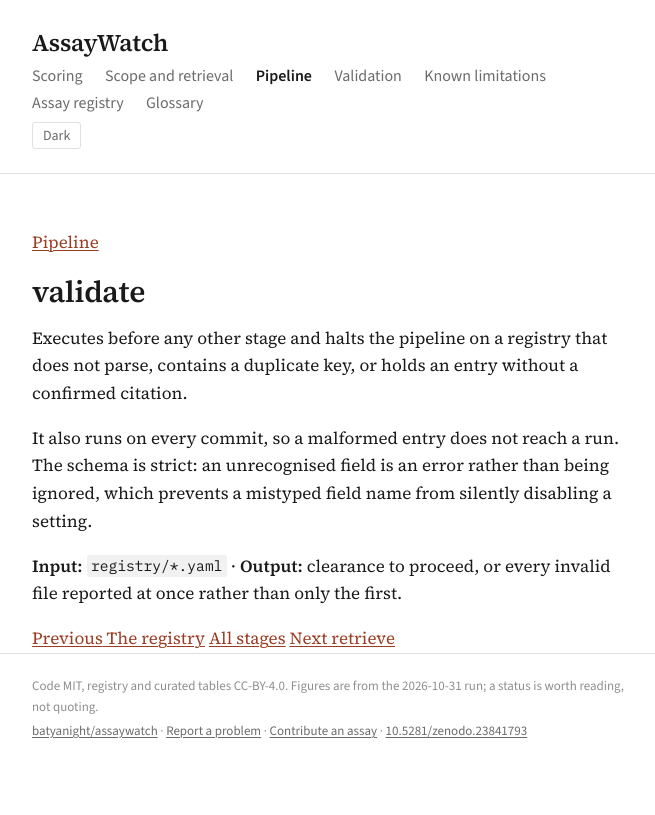
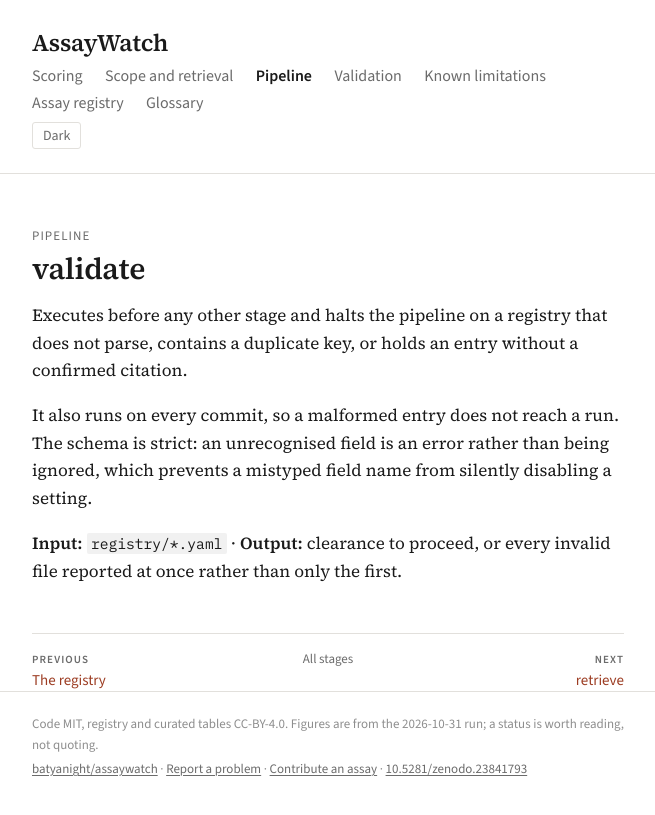
Before and after one commit to batyanight/assaywatch, an MkDocs documentation site: the page built from website/pipeline/validate.md, in a window 1280 px wide. Shown: the top 815 px of the page, without its empty margins (312-967 px from the left). Built offline with MkDocs 1.6.1, drawn with Linux system fonts in a browser that asks for light colours.

Commit message:
The stage navigation had classes and no stylesheet
theme/main.html renders a breadcrumb above each pipeline stage and a
previous / all stages / next row below it, with class names that nothing in
journal.css ever defined. The row therefore fell back to default inline links
and read as one underlined run, "Previous Overview All stages Next validate".

The direction word is now an uppercase eyebrow on its own line, previous and
next sit at opposite edges, and "All stages" is muted in the middle. The
breadcrumb gets the same eyebrow treatment.

Co-Authored-By: Claude Fable 5.1 <noreply@anthropic.com>

```diff
--- a/website/stylesheets/journal.css
+++ b/website/stylesheets/journal.css
@@ -118,6 +118,27 @@ details.quote > summary { cursor: pointer; }
 .md-button:hover { border-color: var(--ink-mut); }
 .md-button--primary { background: var(--ink); color: var(--paper); border-color: var(--ink); }
 
+/* ---- pipeline stage sequence --------------------------------------------- */
+/* A stage page is one of twelve in a declared order. The breadcrumb above the
+   title names the sequence; the row below the text moves along it. The
+   direction word is an eyebrow, the page title is the link, so the row reads
+   "Previous / Overview" and not "Previous Overview". */
+.breadcrumb { font: 500 13px/1 var(--sans); letter-spacing: .08em; text-transform: uppercase;
+  color: var(--ink-mut); margin: 0 0 .6rem; }
+.breadcrumb a { color: inherit; text-decoration: none; }
+.breadcrumb a:hover { color: var(--ink); }
+.seq { display: flex; justify-content: space-between; align-items: baseline; gap: 1.5rem;
+  margin-top: 3rem; padding-top: 1rem; border-top: 1px solid var(--rule);
+  font: 400 15px/1.4 var(--sans); }
+.seq a { text-decoration: none; }
+.seq a:hover { text-decoration: underline; }
+.seq-prev, .seq-next { flex: 1 1 0; }
+.seq-next { text-align: right; }
+.seq-dir { display: block; font: 600 11px/1.4 var(--sans); letter-spacing: .1em;
+  text-transform: uppercase; color: var(--ink-mut); margin-bottom: .15rem; }
+.seq-up { color: var(--ink-mut); font-size: 13px; }
+.seq-up:hover { color: var(--ink); }
+
 /* ---- colophon ------------------------------------------------------------ */
 .colophon { border-top: 1px solid var(--rule); padding: 1.4rem 0 3rem;
   font: 13px/1.6 var(--sans); color: var(--ink-faint); }
```
